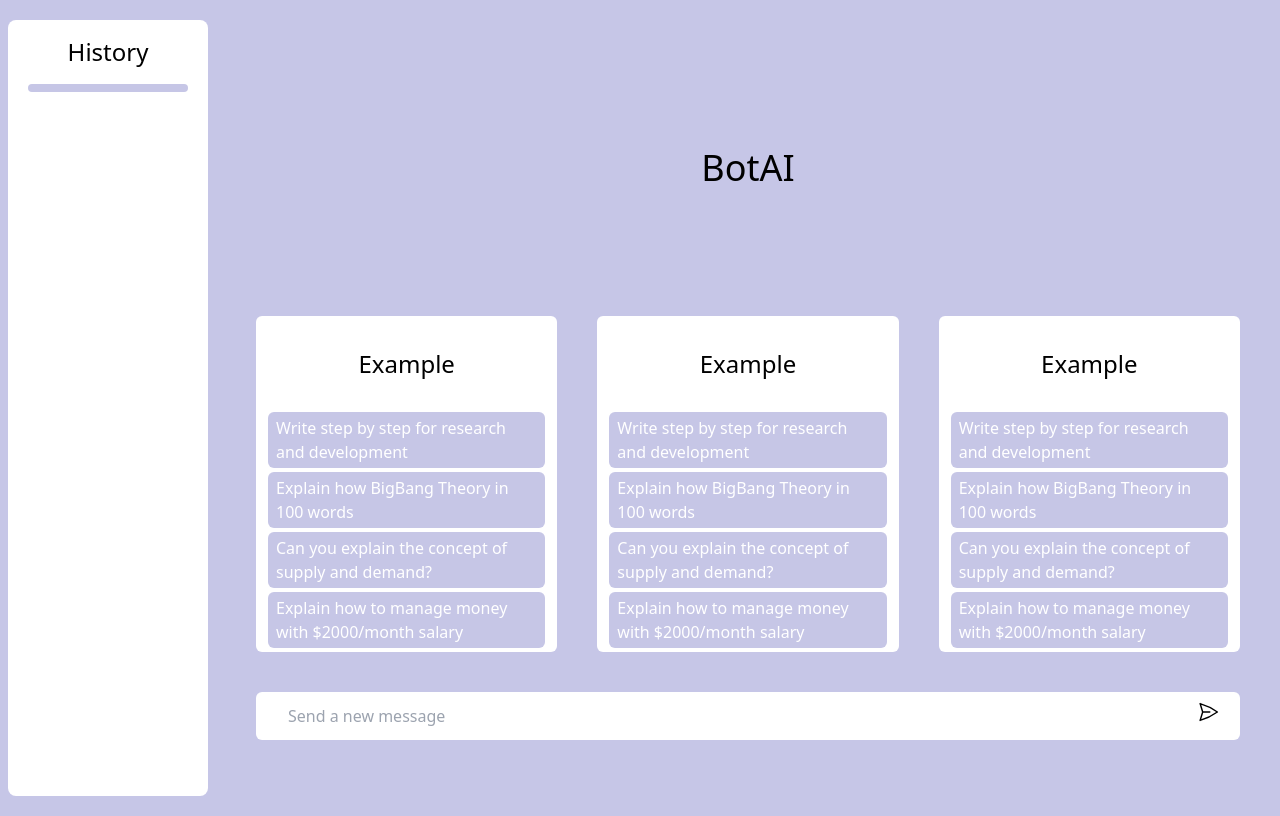
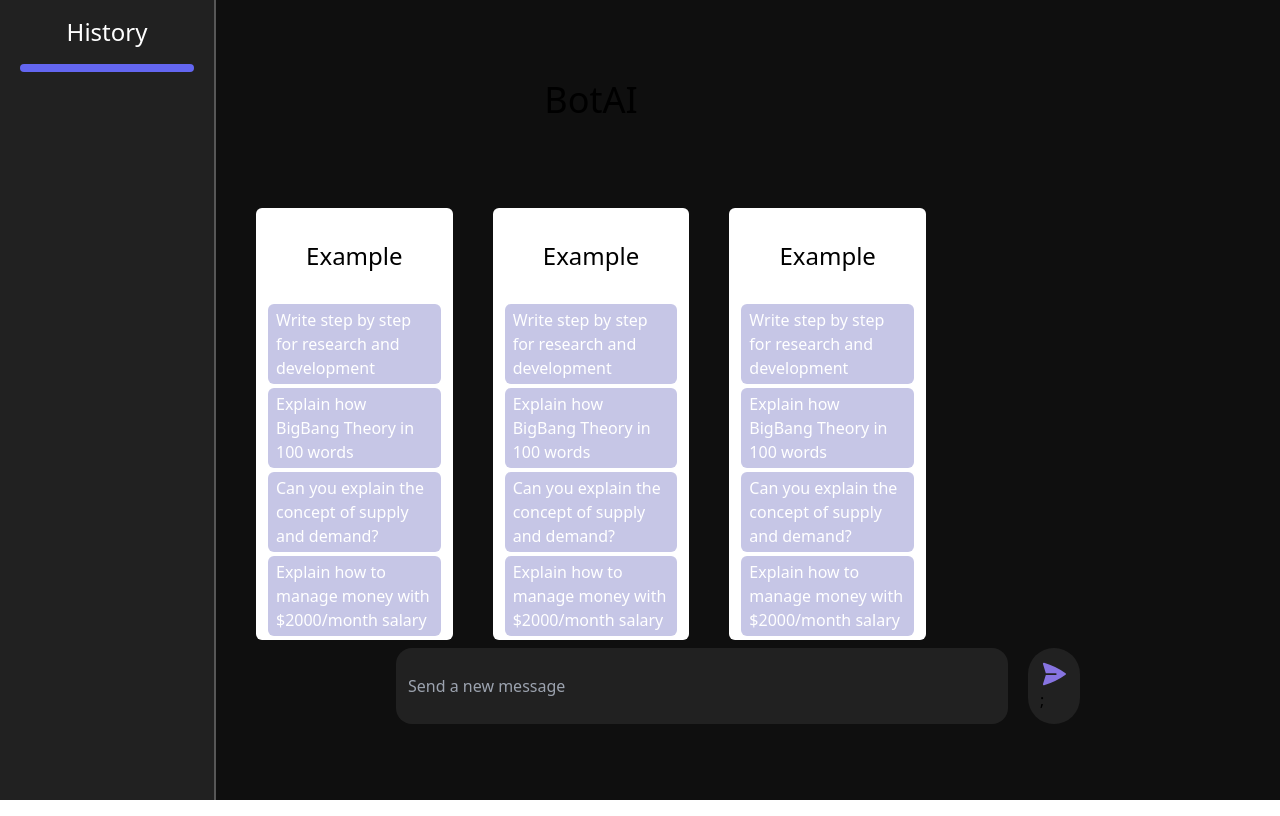
Before and after one commit to sandeepyadav-24/Bot.AI, a React (Vite) app: page /chatpage in a window 1280 px wide. Built offline with nearby package versions, Linux system fonts and the light colour scheme.

Commit message:
Dark Theme

```diff
--- a/package.json
+++ b/package.json
@@ -10,6 +10,7 @@
     "preview": "vite preview"
   },
   "dependencies": {
+    "@google/generative-ai": "^0.7.1",
     "react": "^18.2.0",
     "react-dom": "^18.2.0",
     "react-router-dom": "^6.22.3",
--- /dev/null
+++ b/src/Atom/SearchData.ts
@@ -0,0 +1,5 @@
+import { atom } from "recoil";
+export const SearchDataState = atom({
+  key: "SearchDataState", // unique ID (with respect to other atoms/selectors)
+  default: [""], // default value (aka initial value)
+});
--- a/src/components/Box.tsx
+++ b/src/components/Box.tsx
@@ -8,7 +8,7 @@ const Box = () => {
     "Explain how to manage money with $2000/month salary",
   ];
   return (
-    <div className="mx-5 bg-white rounded-md">
+    <div className="mx-5 my-2 bg-white rounded-md">
       <h1 className="text-2xl text-center my-8">Example</h1>
       {data.map((e, index) => {
         return (
--- a/src/components/ChatPage.tsx
+++ b/src/components/ChatPage.tsx
@@ -4,7 +4,7 @@ import MessageBox from "./MessageBox";
 
 const ChatPage = () => {
   return (
-    <div className="flex flex-row bg-[#c6c6e7] ">
+    <div className="flex flex-col lg:flex-row bg-[#0F0F0F] ">
       <HistoryPage />
       <MessageBox />
     </div>
--- a/src/components/GeminiBox.tsx
+++ b/src/components/GeminiBox.tsx
@@ -1,7 +1,12 @@
 import React from "react";
+import TextMessage from "./TextMessage";
 
 const GeminiBox = () => {
-  return <div className="w-[500px] h-[600px] bg-white">Message Part</div>;
+  return (
+    <div className="w-[721px] h-[700px] mb-5 overflow-y-auto  bg-[#0F0F0F] mx-40 rounded-md p-5 border-white border-b-[1px]">
+      <TextMessage />
+    </div>
+  );
 };
 
 export default GeminiBox;
--- a/src/components/HistoryPage.tsx
+++ b/src/components/HistoryPage.tsx
@@ -5,12 +5,12 @@ import { HistoryState } from "../Atom/History";
 const HistoryPage = () => {
   const historyStateValue = useRecoilValue(HistoryState);
   return (
-    <div className="lg:w-1/5 h-[776px] mx-2 bg-white rounded-lg my-5">
-      <h1 className="text-2xl text-center my-4">History</h1>
+    <div className="lg:w-1/4 h-screen  bg-[#212121] border-[#575757] border-r-2 ">
+      <h1 className="text-2xl text-white text-center my-4">History</h1>
       {historyStateValue.map((e, index) => {
         return (
           <div
-            className="mx-5 bg-[#C6C6E6] text-white my-2 py-1 px-3 rounded-md"
+            className="mx-5 bg-indigo-500 text-white my-2 py-1 px-3 rounded-md "
             key={index}
           >
             {e}
--- a/src/components/MessageBox.tsx
+++ b/src/components/MessageBox.tsx
@@ -5,7 +5,7 @@ import Render from "./Render";
 
 const MessageBox = () => {
   return (
-    <div className="w-4/5 mx-5 my-5">
+    <div className="w-4/5 mx-5 ">
       <Render />
       <SearchBox />
     </div>
--- a/src/components/Render.tsx
+++ b/src/components/Render.tsx
@@ -15,8 +15,8 @@ const Render = () => {
       {bool ? (
         <GeminiBox />
       ) : (
-        <div>
-          <h1 className="my-32 text-center text-4xl">BotAI</h1>
+        <div className="w-[710px]">
+          <h1 className="my-20 text-center text-4xl">BotAI</h1>
           <div className="flex flex-col lg:flex-row ">
             <Box />
             <Box />
--- a/src/components/SearchBox.tsx
+++ b/src/components/SearchBox.tsx
@@ -1,37 +1,55 @@
 import React, { useState } from "react";
 import { useRecoilState } from "recoil";
 import { HistoryState } from "../Atom/History";
+import { SearchDataState } from "../Atom/SearchData";
+import { GoogleGenerativeAI } from "@google/generative-ai";
 
 const SearchBox = () => {
   const [name, setName] = useState("");
-  const [message, setMessage] = useRecoilState(HistoryState);
+  const [history, setHistory] = useRecoilState(HistoryState);
+  const [message, setMessage] = useRecoilState(SearchDataState);
 
   const clickHandler = () => {
-    setMessage([...message, name]);
+    setHistory([...history, name]);
+
+    // Access your API key as an environment variable (see "Set up your API key" above)
+    const genAI = new GoogleGenerativeAI(
+      "AIzaSyBIve9PzQXYddoXgwSPp3Y8X_KcgSBXS0M"
+    );
+
+    async function run() {
+      // For text-only input, use the gemini-pro model
+      const model = genAI.getGenerativeModel({ model: "gemini-pro" });
+
+      const prompt = name;
+
+      const result = await model.generateContent(prompt);
+      const response = await result.response;
+      const text = response.text();
+      setMessage([...message, text]);
+    }
+
+    run();
   };
   return (
-    <div className="px-5 bg-white py-2 flex flex-row justify-between rounded-md mx-5 my-10">
+    <div className="  flex flex-row justify-between mx-40  ">
       <input
         type="text"
-        className="w-[970px] px-3 py-1"
+        className="w-[970px] px-3 py-1 bg-[#212121] text-[#A2ACB4] rounded-2xl"
         placeholder="Send a new message"
         onChange={(e) => setName(e.target.value)}
       />
-      <svg
-        xmlns="http://www.w3.org/2000/svg"
-        fill="none"
-        viewBox="0 0 24 24"
-        strokeWidth="1.5"
-        stroke="currentColor"
-        className="w-6 h-6"
-        onClick={clickHandler}
-      >
-        <path
-          strokeLinecap="round"
-          strokeLinejoin="round"
-          d="M6 12 3.269 3.125A59.769 59.769 0 0 1 21.485 12 59.768 59.768 0 0 1 3.27 20.875L5.999 12Zm0 0h7.5"
-        />
-      </svg>
+      <div className="rounded-full p-3 bg-[#212121] mx-5">
+        <svg
+          xmlns="http://www.w3.org/2000/svg"
+          viewBox="0 0 24 24"
+          fill="currentColor"
+          className="w-7 h-7 text-[#8774E1]"
+        >
+          <path d="M3.478 2.404a.75.75 0 0 0-.926.941l2.432 7.905H13.5a.75.75 0 0 1 0 1.5H4.984l-2.432 7.905a.75.75 0 0 0 .926.94 60.519 60.519 0 0 0 18.445-8.986.75.75 0 0 0 0-1.218A60.517 60.517 0 0 0 3.478 2.404Z" />
+        </svg>
+        ;
+      </div>
     </div>
   );
 };
--- /dev/null
+++ b/src/components/TextMessage.tsx
@@ -0,0 +1,20 @@
+import React from "react";
+import { useRecoilValue } from "recoil";
+import { SearchDataState } from "../Atom/SearchData";
+
+const TextMessage = () => {
+  // Get the value of SearchDataState atom
+  const text = useRecoilValue(SearchDataState);
+
+  // Map over the text array and return JSX elements
+  const renderedText = text.map((e, index) => (
+    <div key={index} className="bg-[#212121] text-white my-10 p-3 rounded-xl ">
+      {e}
+    </div>
+  ));
+
+  // Return the JSX containing the mapped elements
+  return <>{renderedText}</>;
+};
+
+export default TextMessage;
```
Also changed, not shown: 1 other file (tests, documents, lock files or other folders).
